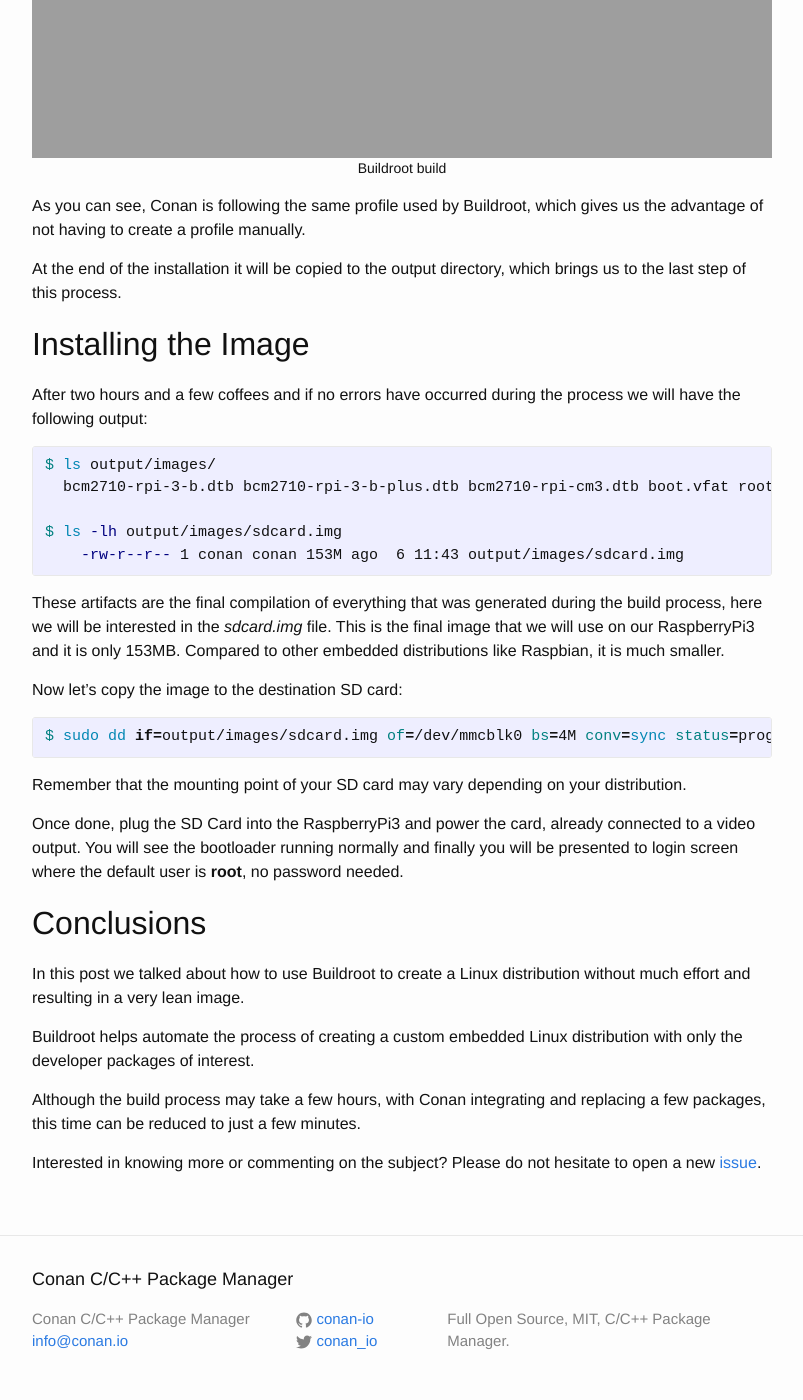
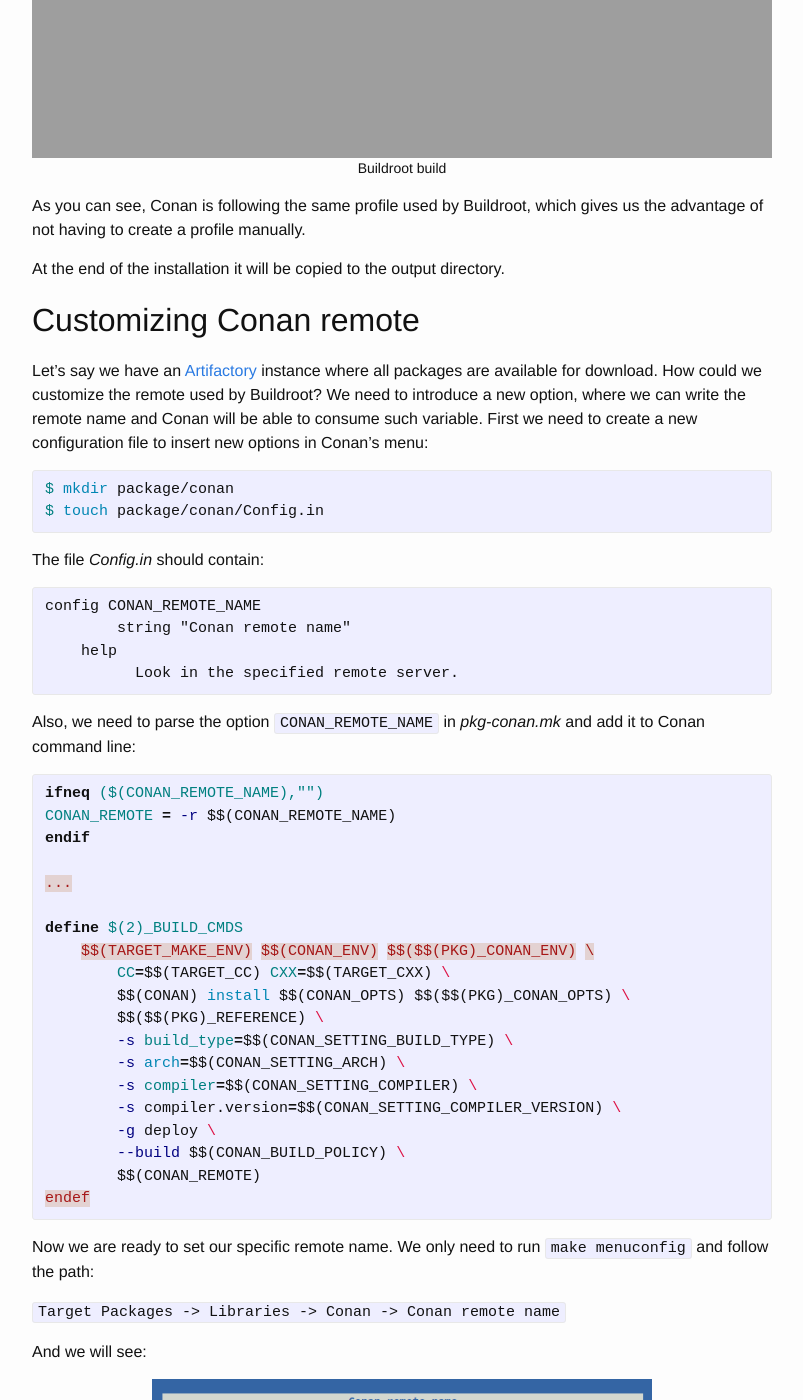
Before and after one commit to conan-io/conan-io.github.io, a Jekyll site: the page built from _posts/2019-08-14-Creating-small-Linux-images-with-Buildroot.markdown, in a window 1280 px wide and 1400 px high, scrolled down 8472 px. Shown: the whole window, without its empty margins (238-1041 px from the left). Built offline with Jekyll 4.4.1, drawn with Linux system fonts in a browser that asks for light colours; comment, search, counter and statistics services are not loaded; some of the changed text lies outside the part shown.

Commit message:
Add remote customization
Signed-off-by: Uilian Ries <uilianries@gmail.com>

```diff
--- a/_posts/2019-08-14-Creating-small-Linux-images-with-Buildroot.markdown
+++ b/_posts/2019-08-14-Creating-small-Linux-images-with-Buildroot.markdown
@@ -333,8 +333,71 @@ Once configured and saved, simply run `make` again to install the package. Durin
 
 As you can see, Conan is following the same profile used by Buildroot, which gives us the advantage of not having to create a profile manually.
 
-At the end of the installation it will be copied to the output directory, which brings us to the last step of this process.
+At the end of the installation it will be copied to the output directory.
 
+## Customizing Conan remote
+
+Let's say we have an [Artifactory](https://docs.conan.io/en/latest/uploading_packages/artifactory_ce.html) instance where all packages are available for download. How could we customize the remote used by Buildroot? We need to introduce a new option, where we can write the remote name and Conan will be able to consume such variable. First we need to create a new configuration file to insert new options in Conan's menu:
+
+{% highlight bash %}
+
+$ mkdir package/conan
+$ touch package/conan/Config.in
+
+{% endhighlight %}
+
+The file *Config.in* should contain:
+
+{% highlight text %}
+
+config CONAN_REMOTE_NAME
+	string "Conan remote name"
+    help
+	  Look in the specified remote server.
+
+{% endhighlight %}
+
+Also, we need to parse the option ``CONAN_REMOTE_NAME`` in *pkg-conan.mk* and add it to Conan command line:
+
+{% highlight makefile %}
+
+ifneq ($(CONAN_REMOTE_NAME),"")
+CONAN_REMOTE = -r $$(CONAN_REMOTE_NAME)
+endif
+
+...
+
+define $(2)_BUILD_CMDS
+    $$(TARGET_MAKE_ENV) $$(CONAN_ENV) $$($$(PKG)_CONAN_ENV) \
+        CC=$$(TARGET_CC) CXX=$$(TARGET_CXX) \
+        $$(CONAN) install $$(CONAN_OPTS) $$($$(PKG)_CONAN_OPTS) \
+        $$($$(PKG)_REFERENCE) \
+        -s build_type=$$(CONAN_SETTING_BUILD_TYPE) \
+        -s arch=$$(CONAN_SETTING_ARCH) \
+        -s compiler=$$(CONAN_SETTING_COMPILER) \
+        -s compiler.version=$$(CONAN_SETTING_COMPILER_VERSION) \
+        -g deploy \
+        --build $$(CONAN_BUILD_POLICY) \
+        $$(CONAN_REMOTE)
+endef
+
+{% endhighlight %}
+
+Now we are ready to set our specific remote name. We only need to run ``make menuconfig`` and follow the path:
+
+`Target Packages -> Libraries -> Conan -> Conan remote name`
+
+And we will see:
+
+<div align="center">
+    <figure>
+        <img src="{{ site.url }}/assets/post_images/2019-08-14/buildroot-conan-remote.png" width="500"/>
+        <figcaption>Buildroot build</figcaption>
+    </figure>
+</div>
+
+Now Conan is configured to search for packages in the remote named *artifactory*. But we need to run ``make`` again.
+Note that it will cost less time to build, since now we have the cache provided by Buildroot. Now we are ready for the last step.
 
 ## Installing the Image
 
```
Also changed, not shown: other parts of _posts/2019-08-14-Creating-small-Linux-images-with-Buildroot.markdown (+1 -1 lines), assets/post_images/2019-08-14/buildroot-conan-remote.png (added).
